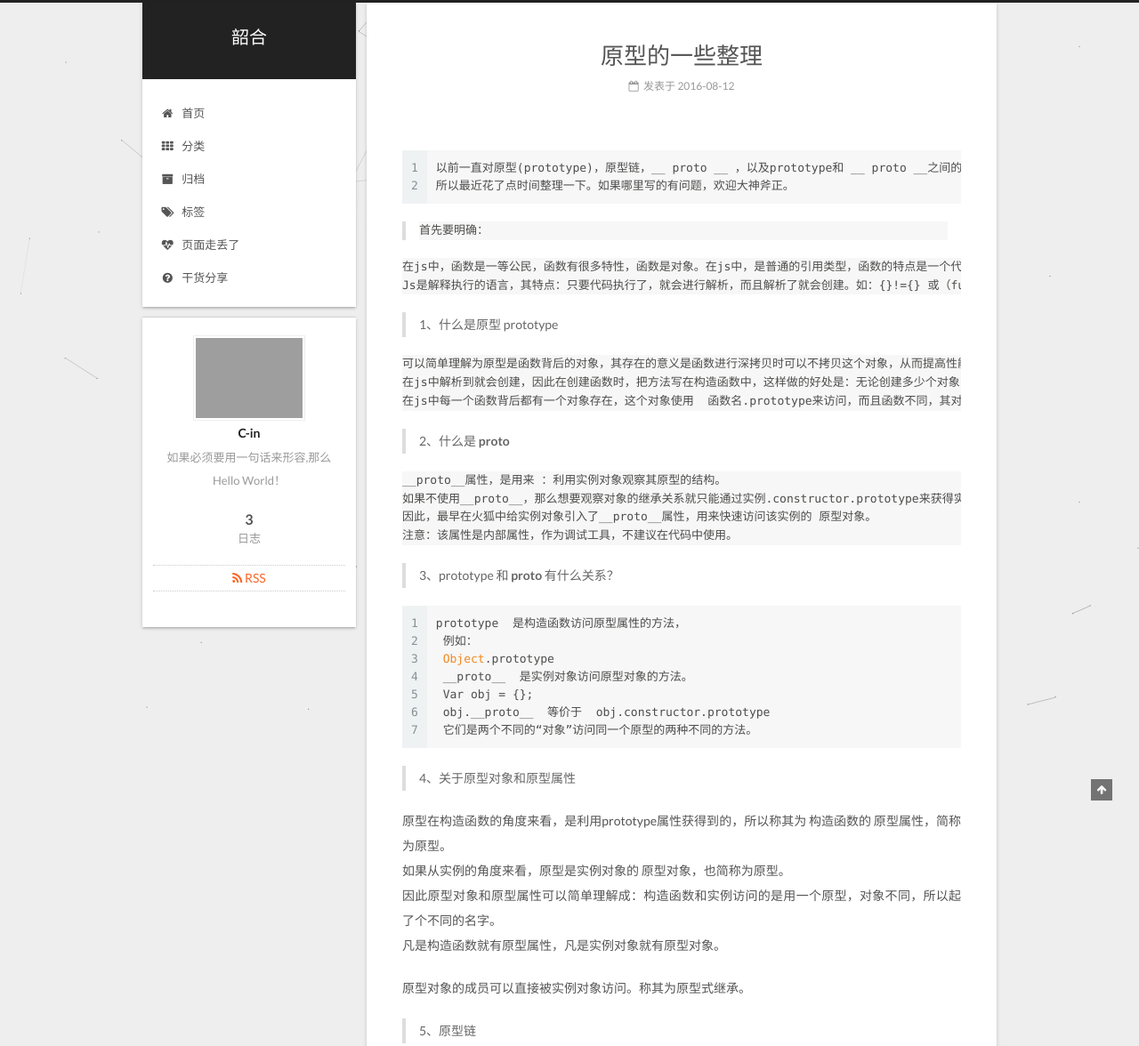
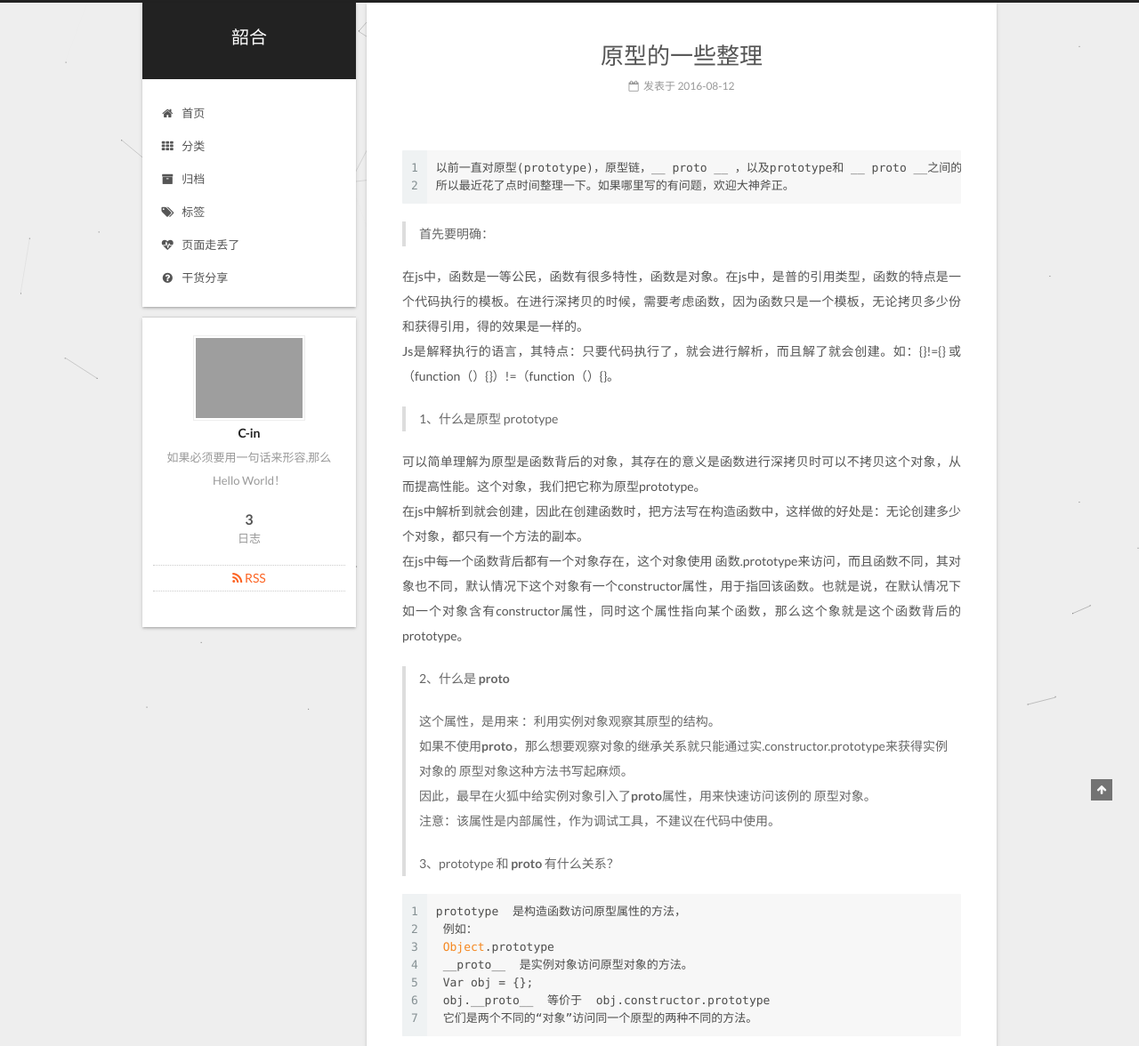
Before and after one commit to C-inderella/C-inderella.github.io, a plain HTML site: page 2016/08/12/prototype/index.html in a window 1280 px wide. Shown: the top 1176 px of the page at 89% size. Drawn offline with Linux system fonts and the light colour scheme; grey boxes are pictures that could not be loaded; files whose address does not match are found by name.

Commit message:
Site updated: 2018-01-23 22:18:20

```diff
--- a/2016/08/12/prototype/index.html
+++ b/2016/08/12/prototype/index.html
@@ -96,18 +96,18 @@
 
 
 
-<meta name="description" content="12以前一直对原型(prototype)，原型链，__ proto __ ，以及prototype和 __ proto __之间的关系感到凌乱，所以最近花了点时间整理一下。如果哪里写的有问题，欢迎大神斧正。  首先要明确：  在js中，函数是一等公民，函数有很多特性，函数是对象。在js中，是普通的引用类型，函数的特点是一个代码执行的模板。在进行深拷贝的时候，不需要考虑函数，因为函数只是一个模板，无">
+<meta name="description" content="12以前一直对原型(prototype)，原型链，__ proto __ ，以及prototype和 __ proto __之间的关系感到凌乱，所以最近花了点时间整理一下。如果哪里写的有问题，欢迎大神斧正。  首先要明确：  在js中，函数是一等公民，函数有很多特性，函数是对象。在js中，是普的引用类型，函数的特点是一个代码执行的模板。在进行深拷贝的时候，需要考虑函数，因为函数只是一个模板，无论拷">
 <meta property="og:type" content="article">
 <meta property="og:title" content="原型的一些整理">
 <meta property="og:url" content="http://yoursite.com/2016/08/12/prototype/index.html">
 <meta property="og:site_name" content="韶合">
-<meta property="og:description" content="12以前一直对原型(prototype)，原型链，__ proto __ ，以及prototype和 __ proto __之间的关系感到凌乱，所以最近花了点时间整理一下。如果哪里写的有问题，欢迎大神斧正。  首先要明确：  在js中，函数是一等公民，函数有很多特性，函数是对象。在js中，是普通的引用类型，函数的特点是一个代码执行的模板。在进行深拷贝的时候，不需要考虑函数，因为函数只是一个模板，无">
+<meta property="og:description" content="12以前一直对原型(prototype)，原型链，__ proto __ ，以及prototype和 __ proto __之间的关系感到凌乱，所以最近花了点时间整理一下。如果哪里写的有问题，欢迎大神斧正。  首先要明确：  在js中，函数是一等公民，函数有很多特性，函数是对象。在js中，是普的引用类型，函数的特点是一个代码执行的模板。在进行深拷贝的时候，需要考虑函数，因为函数只是一个模板，无论拷">
 <meta property="og:locale" content="zh-Hans">
 <meta property="og:image" content="http://yoursite.com/2016/08/12/prototype/images/ConstructorPrototype.jpg">
-<meta property="og:updated_time" content="2018-01-23T14:04:23.010Z">
+<meta property="og:updated_time" content="2018-01-23T14:17:53.282Z">
 <meta name="twitter:card" content="summary">
 <meta name="twitter:title" content="原型的一些整理">
-<meta name="twitter:description" content="12以前一直对原型(prototype)，原型链，__ proto __ ，以及prototype和 __ proto __之间的关系感到凌乱，所以最近花了点时间整理一下。如果哪里写的有问题，欢迎大神斧正。  首先要明确：  在js中，函数是一等公民，函数有很多特性，函数是对象。在js中，是普通的引用类型，函数的特点是一个代码执行的模板。在进行深拷贝的时候，不需要考虑函数，因为函数只是一个模板，无">
+<meta name="twitter:description" content="12以前一直对原型(prototype)，原型链，__ proto __ ，以及prototype和 __ proto __之间的关系感到凌乱，所以最近花了点时间整理一下。如果哪里写的有问题，欢迎大神斧正。  首先要明确：  在js中，函数是一等公民，函数有很多特性，函数是对象。在js中，是普的引用类型，函数的特点是一个代码执行的模板。在进行深拷贝的时候，需要考虑函数，因为函数只是一个模板，无论拷">
 <meta name="twitter:image" content="http://yoursite.com/2016/08/12/prototype/images/ConstructorPrototype.jpg">
 
 
@@ -359,36 +359,28 @@
 
         <figure class="highlight plain"><table><tr><td class="gutter"><pre><div class="line">1</div><div class="line">2</div></pre></td><td class="code"><pre><div class="line">以前一直对原型(prototype)，原型链，__ proto __ ，以及prototype和 __ proto __之间的关系感到凌乱，</div><div class="line">所以最近花了点时间整理一下。如果哪里写的有问题，欢迎大神斧正。</div></pre></td></tr></table></figure>
 <blockquote>
-<pre><code>首先要明确：
-</code></pre></blockquote>
-<pre><code>在js中，函数是一等公民，函数有很多特性，函数是对象。在js中，是普通的引用类型，函数的特点是一个代码执行的模板。在进行深拷贝的时候，不需要考虑函数，因为函数只是一个模板，无论拷贝多少份和获得引用，得到的效果是一样的。
-Js是解释执行的语言，其特点：只要代码执行了，就会进行解析，而且解析了就会创建。如：{}!={} 或（function（）{}）!=（function（）{}）。
-</code></pre><blockquote>
+<p>首先要明确：</p>
+</blockquote>
+<p>在js中，函数是一等公民，函数有很多特性，函数是对象。在js中，是普的引用类型，函数的特点是一个代码执行的模板。在进行深拷贝的时候，需要考虑函数，因为函数只是一个模板，无论拷贝多少份和获得引用，得的效果是一样的。<br>Js是解释执行的语言，其特点：只要代码执行了，就会进行解析，而且解了就会创建。如：{}!={} 或（function（）{}）!=（function（）{}。</p>
+<blockquote>
 <p>1、什么是原型 prototype</p>
 </blockquote>
-<pre><code>可以简单理解为原型是函数背后的对象，其存在的意义是函数进行深拷贝时可以不拷贝这个对象，从而提高性能。这个对象，我们把它称为原型prototype。
-在js中解析到就会创建，因此在创建函数时，把方法写在构造函数中，这样做的好处是：无论创建多少个对象，都只有一个方法的副本。
-在js中每一个函数背后都有一个对象存在，这个对象使用  函数名.prototype来访问，而且函数不同，其对象也不同，默认情况下这个对象含有一个constructor属性，用于指回该函数。也就是说，在默认情况下如果一个对象含有constructor属性，同时这个属性指向某个函数，那么这个对象就是这个函数背后的prototype。
-</code></pre><blockquote>
+<p>可以简单理解为原型是函数背后的对象，其存在的意义是函数进行深拷贝时可以不拷贝这个对象，从而提高性能。这个对象，我们把它称为原型prototype。<br>在js中解析到就会创建，因此在创建函数时，把方法写在构造函数中，这样做的好处是：无论创建多少个对象，都只有一个方法的副本。<br>在js中每一个函数背后都有一个对象存在，这个对象使用  函数.prototype来访问，而且函数不同，其对象也不同，默认情况下这个对象有一个constructor属性，用于指回该函数。也就是说，在默认情况下如一个对象含有constructor属性，同时这个属性指向某个函数，那么这个象就是这个函数背后的prototype。</p>
+<blockquote>
 <p>2、什么是  <strong> proto</strong> </p>
-</blockquote>
-<pre><code>__proto__属性，是用来 ：利用实例对象观察其原型的结构。
-如果不使用__proto__，那么想要观察对象的继承关系就只能通过实例.constructor.prototype来获得实例对象的  原型对象这种方法书写起来麻烦。
-因此，最早在火狐中给实例对象引入了__proto__属性，用来快速访问该实例的 原型对象。
-注意：该属性是内部属性，作为调试工具，不建议在代码中使用。
-</code></pre><blockquote>
+<p>这个属性，是用来 ：利用实例对象观察其原型的结构。<br>如果不使用<strong>proto</strong>，那么想要观察对象的继承关系就只能通过实.constructor.prototype来获得实例对象的  原型对象这种方法书写起麻烦。<br>因此，最早在火狐中给实例对象引入了<strong>proto</strong>属性，用来快速访问该例的 原型对象。<br>注意：该属性是内部属性，作为调试工具，不建议在代码中使用。</p>
 <p>3、prototype 和 <strong> proto</strong> 有什么关系？</p>
 </blockquote>
-<figure class="highlight js"><table><tr><td class="gutter"><pre><div class="line">1</div><div class="line">2</div><div class="line">3</div><div class="line">4</div><div class="line">5</div><div class="line">6</div><div class="line">7</div></pre></td><td class="code"><pre><div class="line">prototype  是构造函数访问原型属性的方法，</div><div class="line"> 例如：</div><div class="line"> <span class="built_in">Object</span>.prototype   </div><div class="line"> __proto__  是实例对象访问原型对象的方法。</div><div class="line"> Var obj = &#123;&#125;;</div><div class="line"> obj.__proto__  等价于  obj.constructor.prototype</div><div class="line"> 它们是两个不同的“对象”访问同一个原型的两种不同的方法。</div></pre></td></tr></table></figure>
+<figure class="highlight javascript"><table><tr><td class="gutter"><pre><div class="line">1</div><div class="line">2</div><div class="line">3</div><div class="line">4</div><div class="line">5</div><div class="line">6</div><div class="line">7</div></pre></td><td class="code"><pre><div class="line">prototype  是构造函数访问原型属性的方法，</div><div class="line"> 例如：</div><div class="line"> <span class="built_in">Object</span>.prototype   </div><div class="line"> __proto__  是实例对象访问原型对象的方法。</div><div class="line"> Var obj = &#123;&#125;;</div><div class="line"> obj.__proto__  等价于  obj.constructor.prototype</div><div class="line"> 它们是两个不同的“对象”访问同一个原型的两种不同的方法。</div></pre></td></tr></table></figure>
 <blockquote>
 <p>4、关于原型对象和原型属性</p>
 </blockquote>
-<p>原型在构造函数的角度来看，是利用prototype属性获得到的，所以称其为 构造函数的 原型属性，简称为原型。<br>如果从实例的角度来看，原型是实例对象的 原型对象，也简称为原型。<br>因此原型对象和原型属性可以简单理解成：构造函数和实例访问的是用一个原型，对象不同，所以起了个不同的名字。<br>凡是构造函数就有原型属性，凡是实例对象就有原型对象。</p>
+<p>原型在构造函数的角度来看，是利用prototype属性获得到的，所以称其为 构函数的 原型属性，简称为原型。如果从实例的角度来看，原型是实例对象的 原型对象，也简称为原型。因此原型对象和原型属性可以简单理解成：构造函数和实例访问的是用一个型，对象不同，所以起了个不同的名字。凡是构造函数就有原型属性，凡是实例对象就有原型对象。</p>
 <p>原型对象的成员可以直接被实例对象访问。称其为原型式继承。</p>
 <blockquote>
 <p> 5、原型链</p>
 </blockquote>
-<p>原型也是对象，所以原型也有原型，原型的原型也有原型，直到…null。<br>下面是在大神那里看到的一副关于构造函数、原型和实例之间关系的三角图↓↓↓</p>
+<p>原型也是对象，所以原型也有原型，原型的原型也有原型，直到…null。下面是在大神那里看到的一副关于构造函数、原型和实例之间关系的三角图↓↓↓</p>
 <p> <img src="images/ConstructorPrototype.jpg" alt="构造函数原型实例三角图"></p>
 
 
--- a/sitemap.xml
+++ b/sitemap.xml
@@ -4,7 +4,7 @@
   <url>
     <loc>http://yoursite.com/2016/08/12/prototype/</loc>
 
-    <lastmod>2018-01-23T14:04:23.010Z</lastmod>
+    <lastmod>2018-01-23T14:17:53.282Z</lastmod>
 
   </url>
 
```
Also changed, not shown: atom.xml (+11 -19 lines), index.html (+10 -18 lines).
